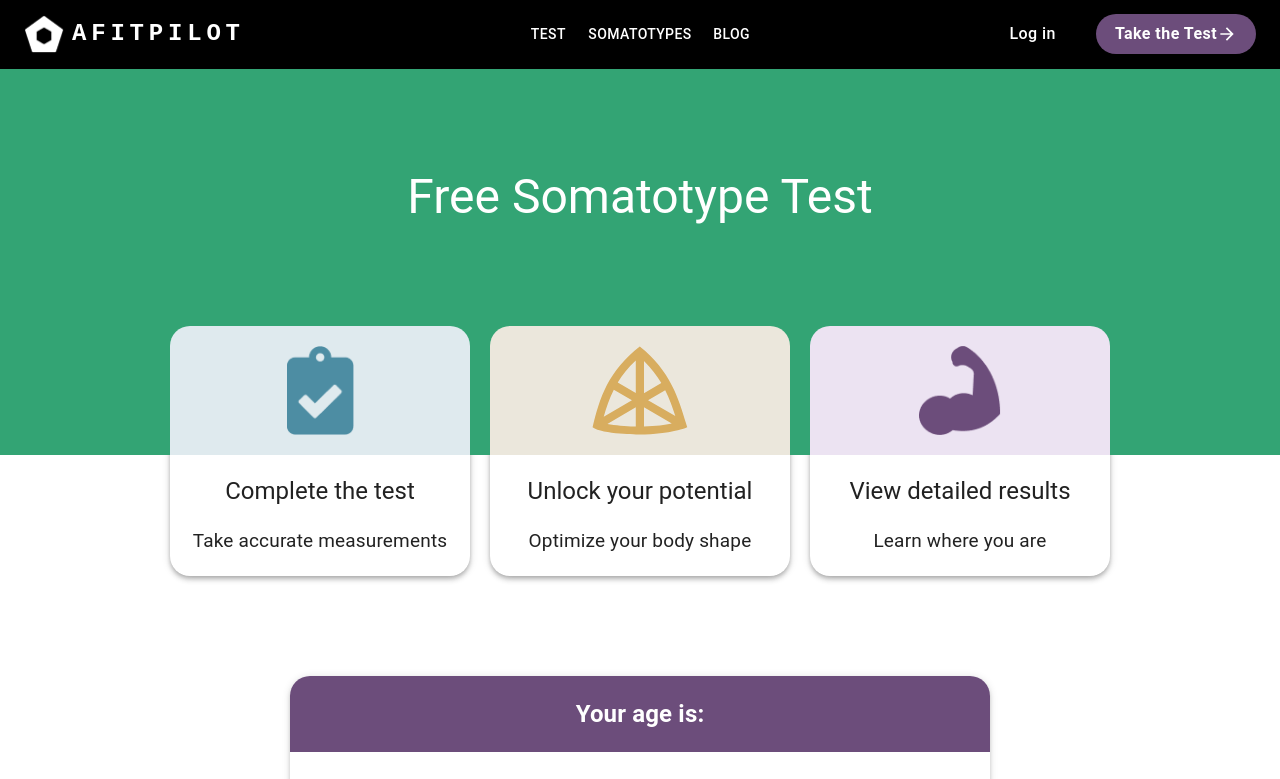
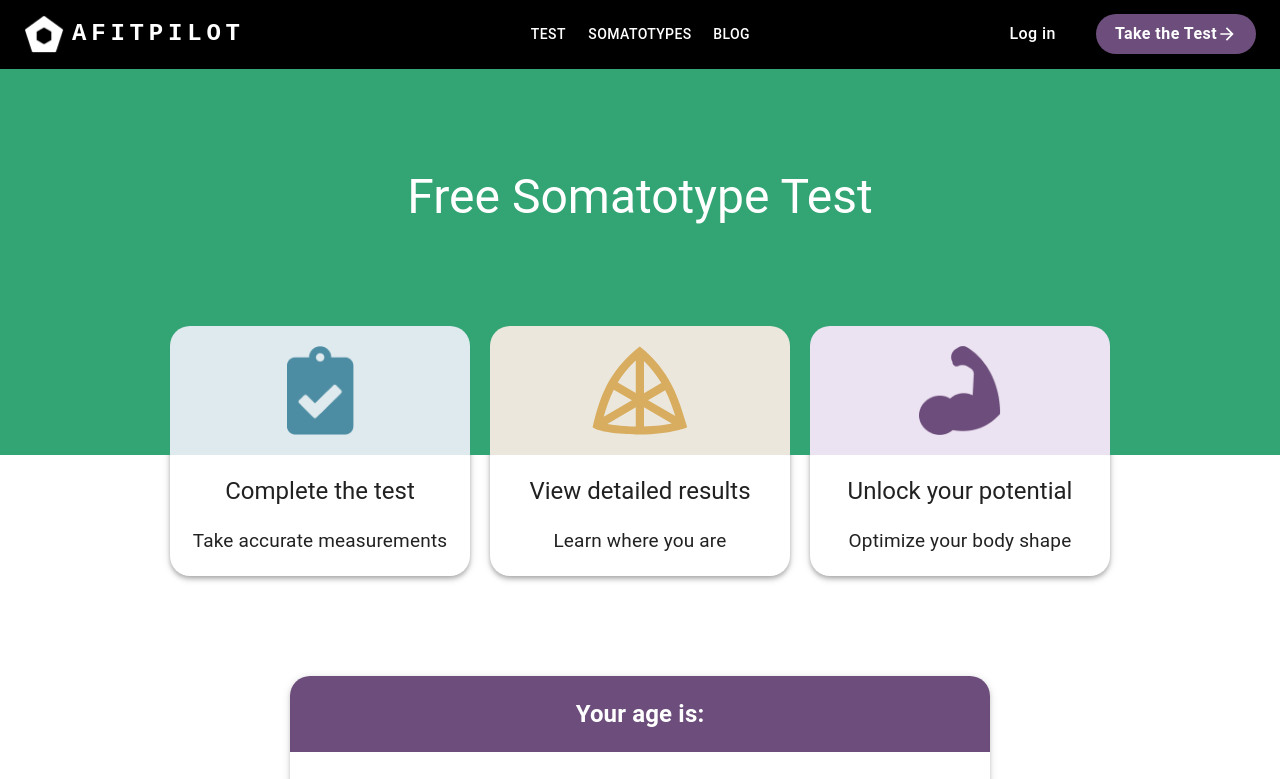
Before and after one commit to walter-clayton/afitpilot-somatotype, a React (Create React App) app in the folder client/: page /Test in a window 1280 px wide. Shown: the top 779 px of the page. Built offline with nearby package versions, Linux system fonts and the light colour scheme; what react-swipeable-views-utils would draw is missing.

Commit message:
correction texts of icons

```diff
--- a/client/src/components/CTA/HeaderTestpage.tsx
+++ b/client/src/components/CTA/HeaderTestpage.tsx
@@ -38,14 +38,14 @@ const icons: any[] = [
   },
   {
     icon: graphSoma,
-    title: "Unlock your potential",
-    desc: "Optimize your body shape",
+    title: "View detailed results",
+    desc: "Learn where you are",
     bgColor: "#EBE7DC",
   },
   {
     icon: biceps,
-    title: "View detailed results",
-    desc: "Learn where you are",
+    title: "Unlock your potential",
+    desc: "Optimize your body shape",
     bgColor: "#ECE3F2",
   },
 ];
```
